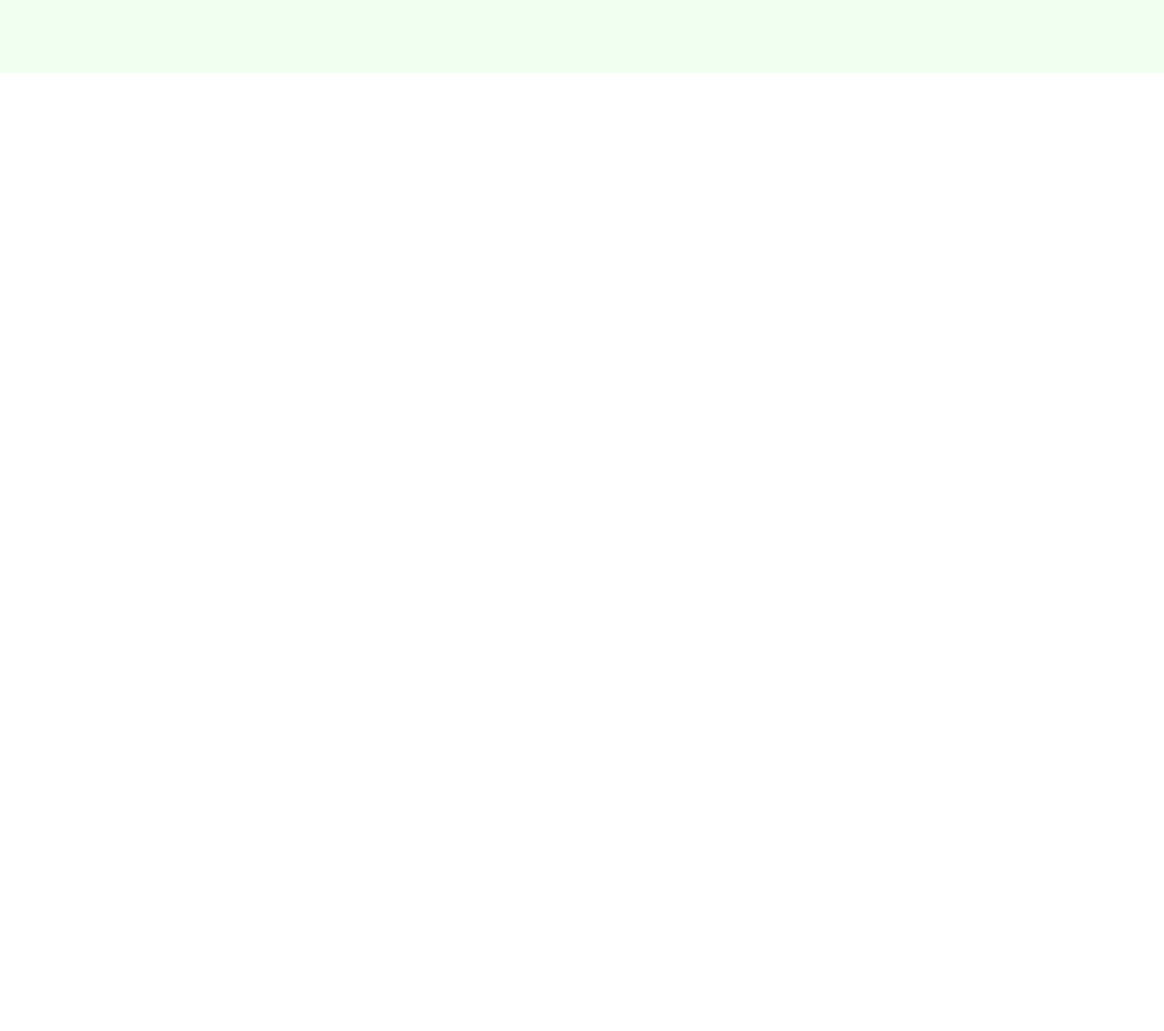
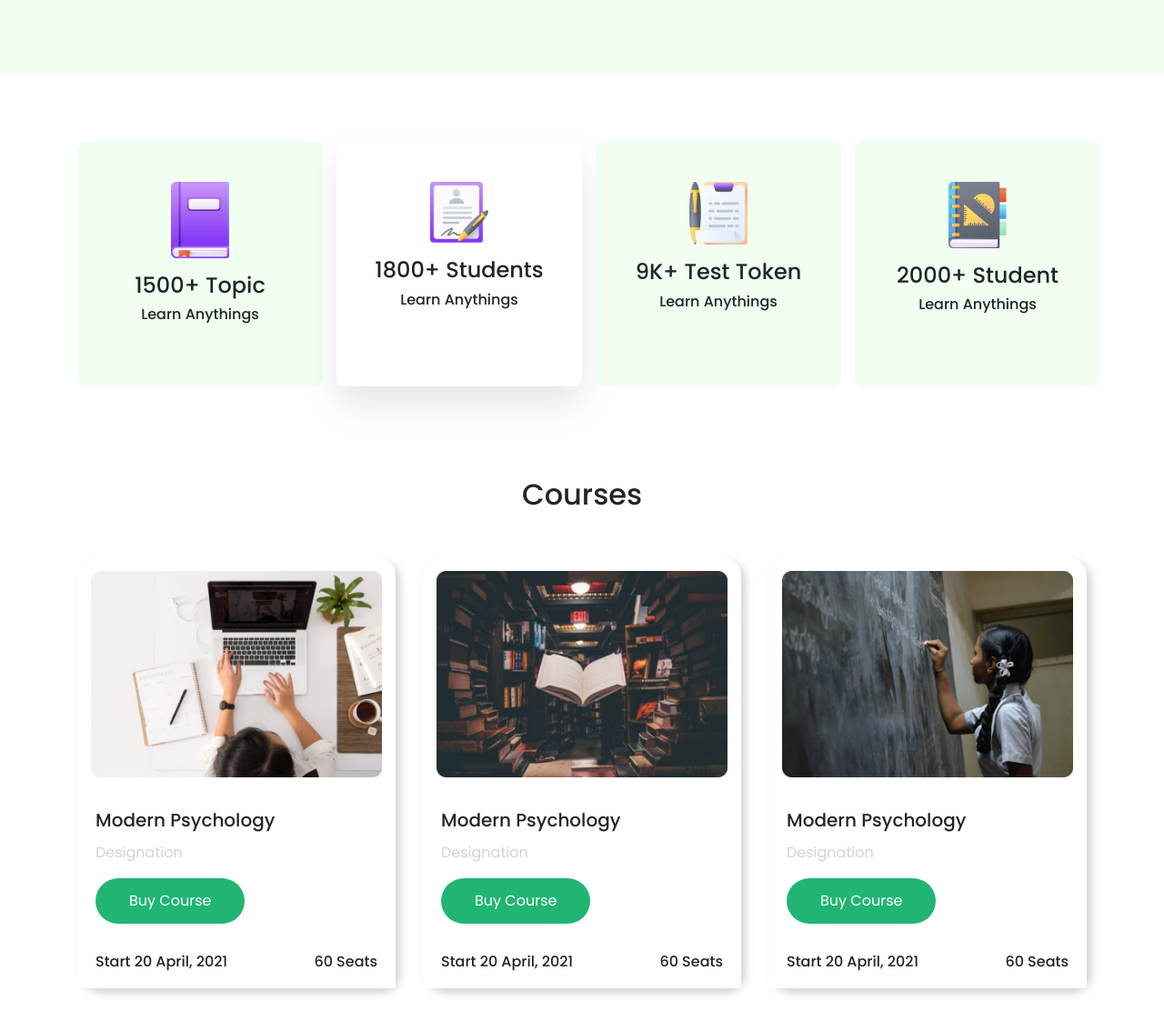
Before and after one commit to Jubayer-Saad/E-School, a plain HTML site: page index.html in a window 1280 px wide. Shown: the part 500-1634 px from the top of the page at 91% size. Before the commit the page ends 800 px from the top, so only its background shows below. Drawn offline with nearby package versions, Linux system fonts and the light colour scheme.

Commit message:
course section complete

```diff
--- a/index.html
+++ b/index.html
@@ -9,6 +9,8 @@
     <link href="https://fonts.googleapis.com/css2?family=Poppins:wght@300;400;500;600;700&display=swap" rel="stylesheet">
 </head>
 <body>
+
+  <!-- header -->
     <div class="header">
         <div class="container">
             <nav class="navbar navbar-expand-lg navbar-light">
@@ -51,6 +53,108 @@
             </div>
         </div>
     </div>
+     <!-- categories -->
+     <div class="categories">
+      <div class="container">
+          <div class="row text-center d-flex align-items-middle">
+              <div class="col-md-3 ">
+                <div class="center-dick gape" >
+                  <div class="down">
+                    <img class="img-fluid w-25" src="image/book.png" alt="">
+                <div class="margin-top">
+                  <h4>1500+ Topic</h4>
+                <h6>Learn Anythings</h6>
+                </div>
+                  </div>
+                </div>
+              </div>
+              <div class="col-md-3 ">
+                  <div class="center-dick gape" id="box-shadow" >
+                    <div class="down">
+                      <img class="img-fluid w-25" src="image/Student.png" alt="">
+                     <div class="margin-top">
+                      <h4>1800+ Students</h4>
+                      <h6>Learn Anythings</h6>
+                    </div>
+                  </div>
+                  </div>
+              </div>
+              <div class="col-md-3">
+                  <div class="center-dick gape">
+                   <div class="down">
+                    <img class="img-fluid w-25" src="image/Test.png" alt=""><br>
+                    <div class="margin-top">
+                      <h4>9K+ Test Token</h4>
+                    <h6>Learn Anythings</h6>
+                   </div>
+                  </div>
+                  </div>
+              </div>
+              <div class="col-md-3">
+                  <div class="center-dick gape">
+                   <div class="down">
+                    <img class="img-fluid w-25" src="image/Students.png" alt="">
+                    <div class="margin-top">
+                      <h4>2000+ Student</h4>
+                      <h6>Learn Anythings</h6>
+                    </div>
+                   </div>
+                  </div>
+              </div>
+          </div>
+      </div>
+  </div>
+
+
+   <!-- Courses -->
+
+   <div class="container">
+     <h2 class="d-flex justify-content-center marg">Courses</h2>
+    <div class="card-deck">
+      <div class="card">
+        <div class="side-gap">
+          <img src="Photos/Morder pychons.png" class="card-img-top" alt="...">
+        </div>
+        <div class="card-body">
+          <h5 class="card-title">Modern Psychology</h5>
+          <p class="card-text">Designation</p>
+          <button class="btn">Buy Course</button>
+        </div>
+        <div class="card-footer d-flex">
+          <h6>Start 20  April, 2021</h6>
+          <h6 class="ml-auto">60 Seats</h6>
+        </div>
+      </div>
+      <div class="card">
+        <div class="side-gap">
+          <img src="Photos/Morder psyc.png" class="card-img-top" alt="...">
+        </div>
+        <div class="card-body">
+          <h5 class="card-title">Modern Psychology</h5>
+          <p class="card-text">Designation</p>
+          <button class="btn">Buy Course</button>
+        </div>
+        <div class="card-footer d-flex">
+          <h6>Start 20  April, 2021</h6>
+          <h6 class="ml-auto">60 Seats</h6>
+        </div>
+      </div>
+      <div class="card">
+       <div class="side-gap">
+        <img src="Photos/Morder pyschology.png" class="card-img-top" alt="...">
+       </div>
+        <div class="card-body">
+          <h5 class="card-title">Modern Psychology</h5>
+          <p class="card-text">Designation</p>
+          <button class="btn">Buy Course</button>
+        </div>
+        <div class="card-footer d-flex">
+          <h6>Start 20  April, 2021</h6>
+          <h6 class="ml-auto">60 Seats</h6>
+        </div>
+      </div>
+    </div>
+   </div>
 
 
 
--- a/style.css
+++ b/style.css
@@ -48,3 +48,47 @@ h1{
     margin-top: 50px;
     line-height: 40px;
 }
+.container{
+    margin-bottom: 100px;
+}
+.gape{
+    width: 270px;
+    height: 270px;
+    background-color:#F0FFF0;
+    border-radius: 10px;
+    padding: 2%;
+}
+.width{
+    width: 150px;
+}
+.center-dick{
+    margin-top: 25PX;
+}
+.margin-top{
+    margin-top: 16px;
+}
+#box-shadow{
+    width: 270px;
+    height: 270px;
+    background: #FFFFFF;
+    box-shadow: 0px 20px 40px rgba(0, 0, 0, 0.1);
+    border-radius: 10px;
+}
+.down{
+    margin-top: 40px;
+}
+.side-gap{
+    margin: 15px;
+}
+.card{
+    border: none;
+    border-radius: 20px;
+    box-shadow: 5px 5px 10px lightgrey;
+}
+.card-footer{
+    background-color: white;
+    border: none;
+}
+.marg{
+    margin-bottom: 50px;
+}
```
